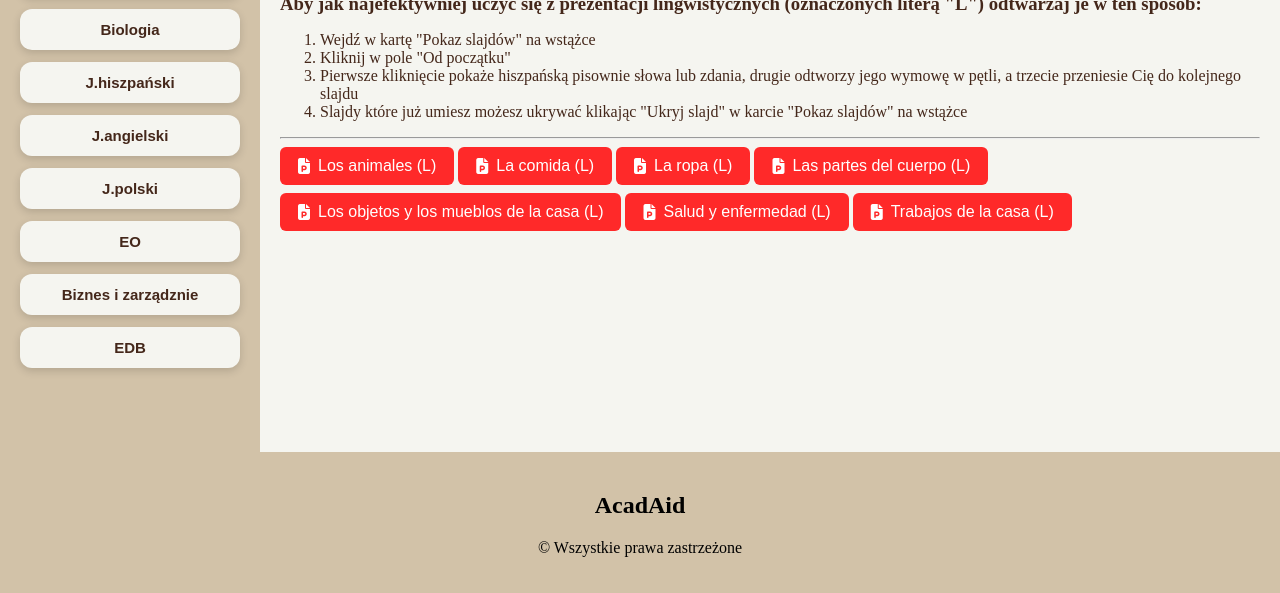
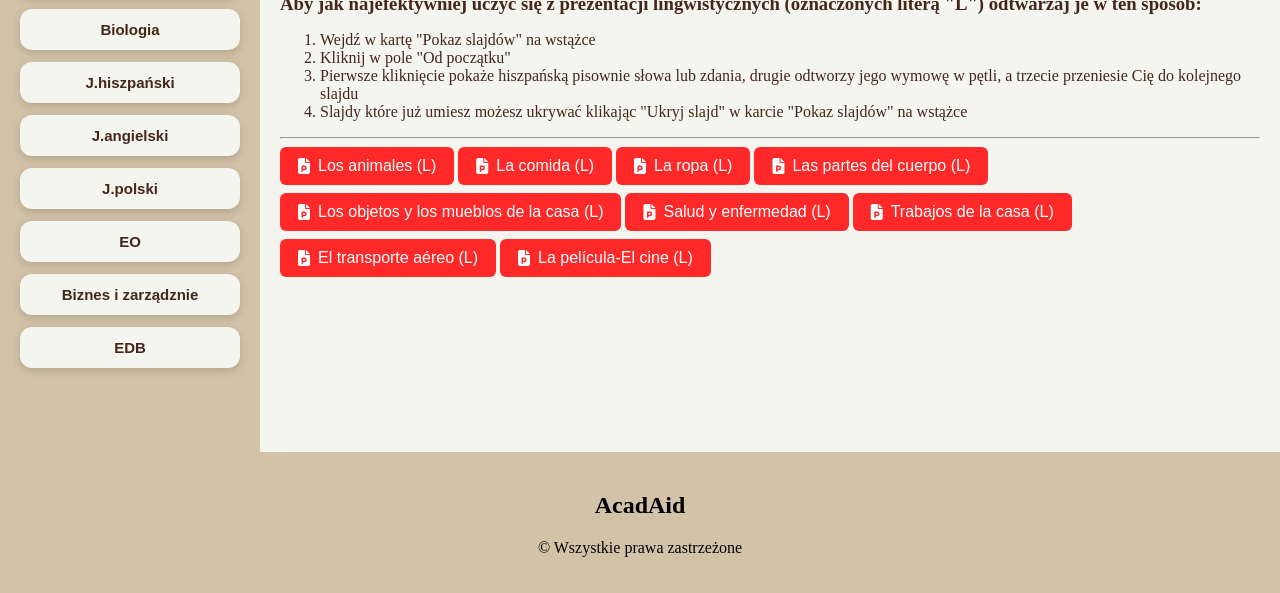
Before and after one commit to wojciechkrakowiak7-arch/Fajna-strona, a plain HTML site: page J.hiszpański.html in a window 1280 px wide. Shown: the part 207-800 px from the top of the page. Drawn offline with Linux system fonts and the light colour scheme.

Commit message:
Update17

```diff
--- a/J.hiszpański.html
+++ b/J.hiszpański.html
@@ -475,6 +475,60 @@
               background: #ff2929;
             }
           </style>
+
+          <a
+            href="pliki hiszpański/El transporte aéreo.pptx"
+            download
+            class="download"
+            ><i class="fa-solid fa-file-powerpoint"></i>El transporte aéreo
+            (L)</a
+          >
+
+          <style>
+            .download {
+              display: inline-flex;
+              align-items: center;
+              gap: 8px;
+              padding: 10px 18px;
+              margin-bottom: 8px;
+              background: #ff2929;
+              color: #fff;
+              text-decoration: none;
+              border-radius: 6px;
+              font-family: Arial, sans-serif;
+            }
+
+            .download:hover {
+              background: #ff2929;
+            }
+          </style>
+
+          <a
+            href="pliki hiszpański/La película-El cine.pptx"
+            download
+            class="download"
+            ><i class="fa-solid fa-file-powerpoint"></i>La película-El cine
+            (L)</a
+          >
+
+          <style>
+            .download {
+              display: inline-flex;
+              align-items: center;
+              gap: 8px;
+              padding: 10px 18px;
+              margin-bottom: 8px;
+              background: #ff2929;
+              color: #fff;
+              text-decoration: none;
+              border-radius: 6px;
+              font-family: Arial, sans-serif;
+            }
+
+            .download:hover {
+              background: #ff2929;
+            }
+          </style>
         </div>
       </div>
 
```
Also changed, not shown: 2 other files.
